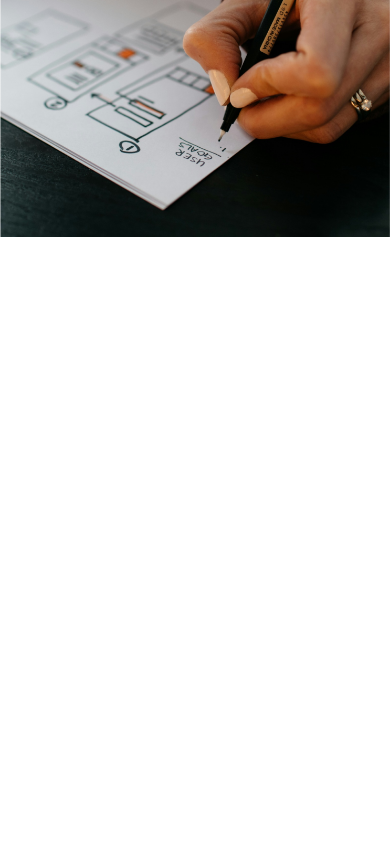
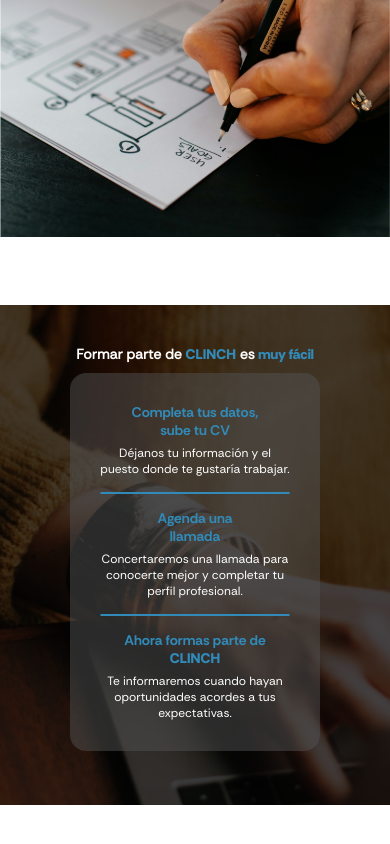
Before and after one commit to agustinlorca/ClinchHR, a React (Vite) app: page /candidatos in a window 390 px wide. Shown: the part 884-1728 px from the top of the page. Before the commit the page ends 1425 px from the top, so only its background shows below. Built offline with nearby package versions, Linux system fonts and the light colour scheme.

Commit message:
added processCard to the candidates page

```diff
--- /dev/null
+++ b/src/components/Cards/ProcessCard/ProcessCard.jsx
@@ -0,0 +1,47 @@
+import React from "react";
+import "./processCard.css";
+const ProcessCard = () => {
+  return (
+    <section className="process-card-container">
+      <div className="process-card">
+        <h1>
+          Formar parte de <span>CLINCH</span> es <span>muy fácil</span>
+        </h1>
+        <div className="cards">
+          <div>
+            <h1>
+              Completa tus datos, <br />
+              sube tu CV
+            </h1>
+            <p>
+              Déjanos tu información y el puesto donde te gustaría trabajar.
+            </p>
+          </div>
+          <hr />
+          <div>
+            <h1>
+              Agenda una <br />
+              llamada
+            </h1>
+            <p>
+              Concertaremos una llamada para conocerte mejor y completar tu
+              perfil profesional.
+            </p>
+          </div>
+          <hr />
+          <div>
+            <h1>
+              Ahora formas parte de <br /> <span>CLINCH</span>
+            </h1>
+            <p>
+              Te informaremos cuando hayan oportunidades acordes a tus
+              expectativas.
+            </p>
+          </div>
+        </div>
+      </div>
+    </section>
+  );
+};
+
+export default ProcessCard;
--- /dev/null
+++ b/src/components/Cards/ProcessCard/processCard.css
@@ -0,0 +1,116 @@
+.process-card-container {
+  height: 600px;
+  width: 100%;
+  background-image: url("../../../assets/images/process-card.png");
+  background-position: center;
+  background-repeat: no-repeat;
+  background-size: cover;
+}
+
+.process-card {
+  padding: 100px;
+  color: white;
+  position: relative;
+  display: flex;
+  flex-direction: column;
+  justify-content: center;
+  align-items: center;
+  gap: 60px;
+}
+
+.process-card h1 {
+  font-size: 32px;
+}
+
+.process-card h1 span {
+  font-family: "RethinkSans-ExtraBold";
+  color: var(--color-primary);
+}
+
+.process-card .cards {
+  background-color: rgba(83, 83, 83, 0.5);
+  padding: 30px;
+  border-radius: 16px;
+  font-weight: bold;
+  display: flex;
+}
+.process-card .cards div {
+  text-align: center;
+  max-width: 315px;
+  margin: 20px 40px;
+}
+.process-card .cards hr {
+  border: 3px solid var(--color-primary);
+  border-radius: 4px;
+}
+.process-card .cards div h1 {
+  font-family: "RethinkSans-Bold";
+  height: 70px;
+  margin-bottom: 28px;
+  color: var(--color-primary);
+  font-size: 28px;
+}
+
+.process-card .cards div h1 span {
+  font-family: "RethinkSans-ExtraBold";
+}
+
+.process-card .cards p {
+  font-weight: normal;
+  font-size: 20px;
+}
+
+@media screen and (max-width: 767px) {
+  .process-card-container {
+    margin-top: 64px;
+    height: 500px;
+    width: 100%;
+  }
+
+  .process-card {
+    padding: 40px;
+    color: white;
+    position: relative;
+    display: flex;
+    flex-direction: column;
+    justify-content: center;
+    align-items: center;
+    gap: 10px;
+  }
+
+  .process-card h1 {
+    font-size: 14px;
+  }
+
+  .process-card .cards {
+    background-color: rgba(83, 83, 83, 0.5);
+    margin: 0 30px;
+    padding: 30px;
+    flex-direction: column;
+  }
+  .process-card .cards div {
+    text-align: center;
+    max-width: 200px;
+    margin: 0px;
+  }
+  .process-card .cards hr {
+    border: 1px solid var(--color-primary);
+    margin: 15px 0px;
+  }
+  .process-card .cards div h1 {
+    font-family: "RethinkSans-Bold";
+    height: 30px;
+    margin-bottom: 12px;
+    color: var(--color-primary);
+    font-size: 14px;
+  }
+
+  .process-card .cards div h1 span {
+    font-family: "RethinkSans-ExtraBold";
+  }
+
+  .process-card .cards p {
+    font-weight: normal;
+    font-size: 12px;
+  }
+}
--- a/src/pages/Candidates/Candidates.jsx
+++ b/src/pages/Candidates/Candidates.jsx
@@ -2,12 +2,14 @@
 import Layout from "../../components/Layout/Layout";
 import HeroCandidates from "../../components/Heros/HeroCandidates/HeroCandidates";
 import ApplicationCard from "../../components/Cards/ApplicationCard/ApplicationCard";
+import ProcessCard from "../../components/Cards/ProcessCard/ProcessCard";
 
 const Candidatos = () => {
   return (
     <Layout>
       <HeroCandidates />
       <ApplicationCard/>
+      <ProcessCard/>
       <div style={{height:"300px"}}>
 
       </div>
```
Also changed, not shown: src/assets/images/process-card.png (added).
